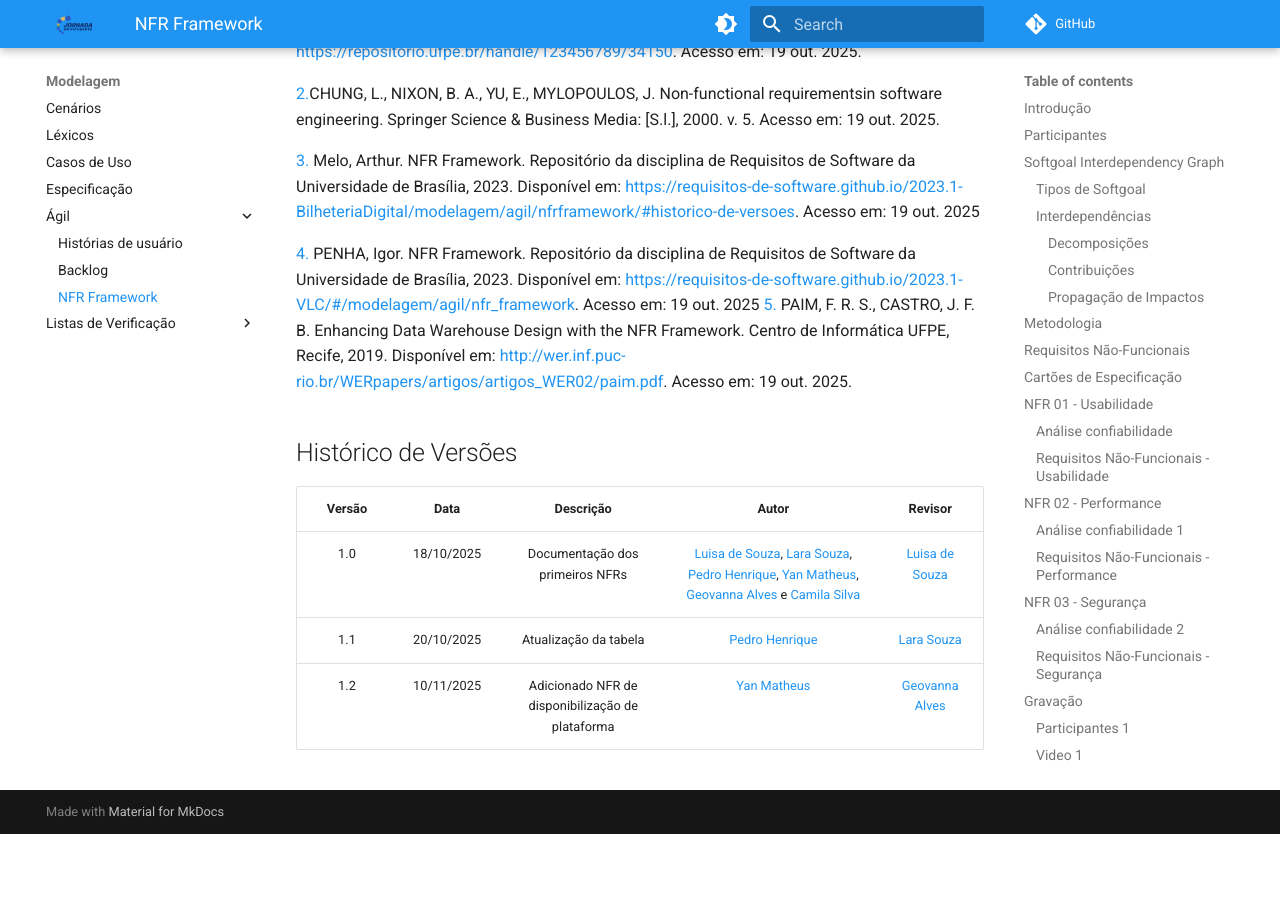
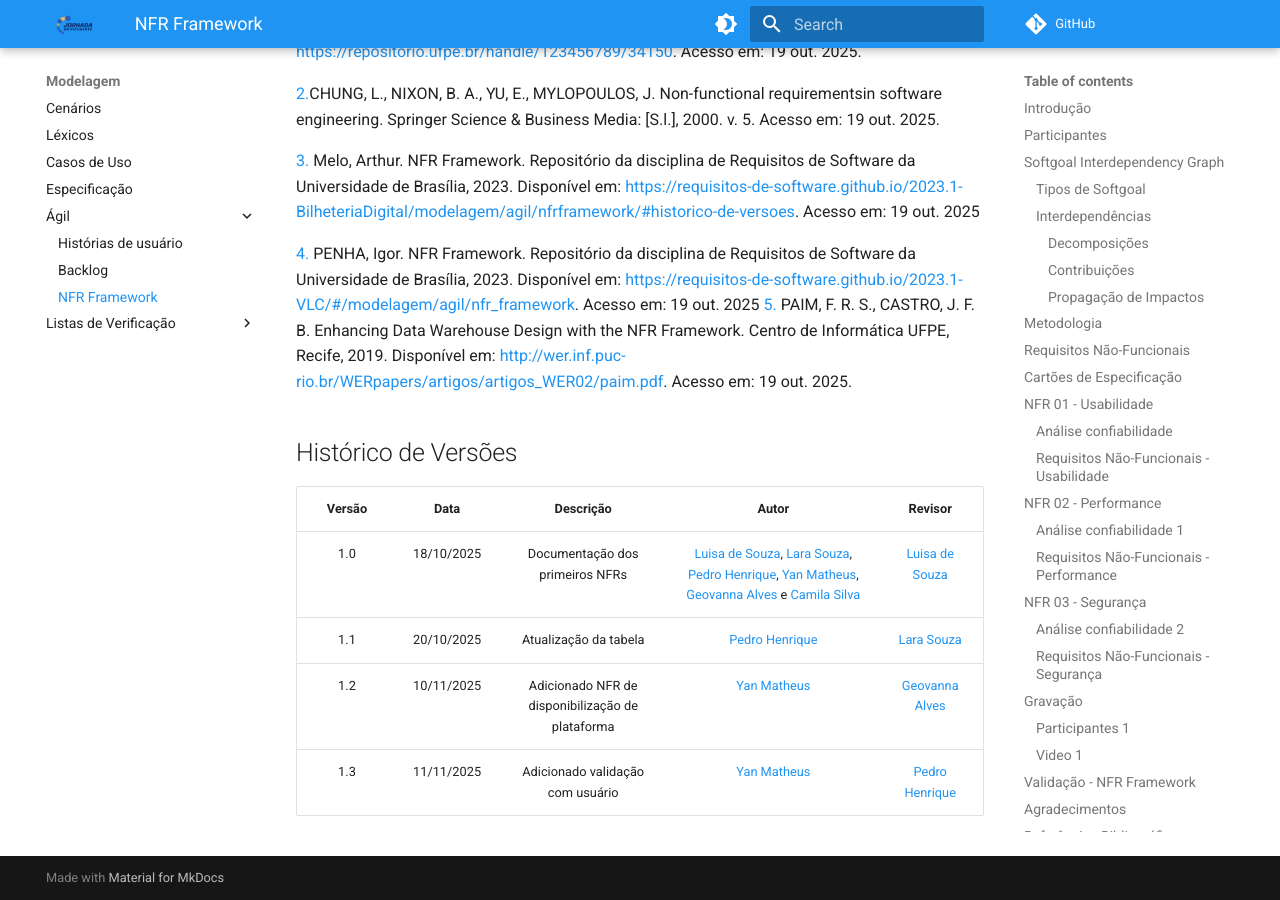
Before and after one commit to Requisitos-de-Software/2025.2-Grupo05, an MkDocs documentation site: the page built from docs/Modelagem/Ágil/NFR-Framework.md, in a window 1280 px wide and 900 px high, scrolled down 17432 px. Built offline with MkDocs 1.6.1 and Material for MkDocs 9.7.7, drawn with Linux system fonts in a browser that asks for light colours; comment, search, counter and statistics services are not loaded; before the commit the page ends 18266 px from its top, so only the background shows below that.

Commit message:
atualizando historico

```diff
--- a/docs/Modelagem/Ágil/NFR-Framework.md
+++ b/docs/Modelagem/Ágil/NFR-Framework.md
@@ -461,3 +461,4 @@ Todo o conteúdo apresentado é de autoria do Grupo 05, que assume total respons
 |  1.0   | 18/10/2025 | Documentação dos primeiros NFRs | [Luisa de Souza](https://github.com/Luisa12ll), [Lara Souza](https://github.com/mel14-hub), [Pedro Henrique](https://github.com/pedrohpsantos), [Yan Matheus](https://github.com/Yanmatheus0812), [Geovanna Alves](https://github.com/GeovannaUmbelino) e [Camila Silva](https://github.com/CamilaSilvaC) | [Luisa de Souza](https://github.com/Luisa12ll) |
 |  1.1   | 20/10/2025 |      Atualização da tabela      |                                                                                                                            [Pedro Henrique](https://github.com/pedrohpsantos)                                                                                                                             |   [Lara Souza](https://github.com/mel14-hub)   |
 |  1.2   | 10/11/2025 |      Adicionado NFR de disponibilização de plataforma   |   [Yan Matheus](https://github.com/Yanmatheus0812) | [Geovanna Alves](https://github.com/GeovannaUmbelino) |
+| 1.3 | 11/11/2025 | Adicionado validação com usuário | [Yan Matheus](https://github.com/Yanmatheus0812) | [Pedro Henrique](https://github.com/pedrohpsantos) |
```
Also changed, not shown: docs/Elicitação/Perfil_usuario.md (+1 -0 lines), docs/Elicitação/Priorização/100_dolares.md (+1 -0 lines), docs/Elicitação/Tecnicas/Brainstorming.md (+1 -0 lines).
